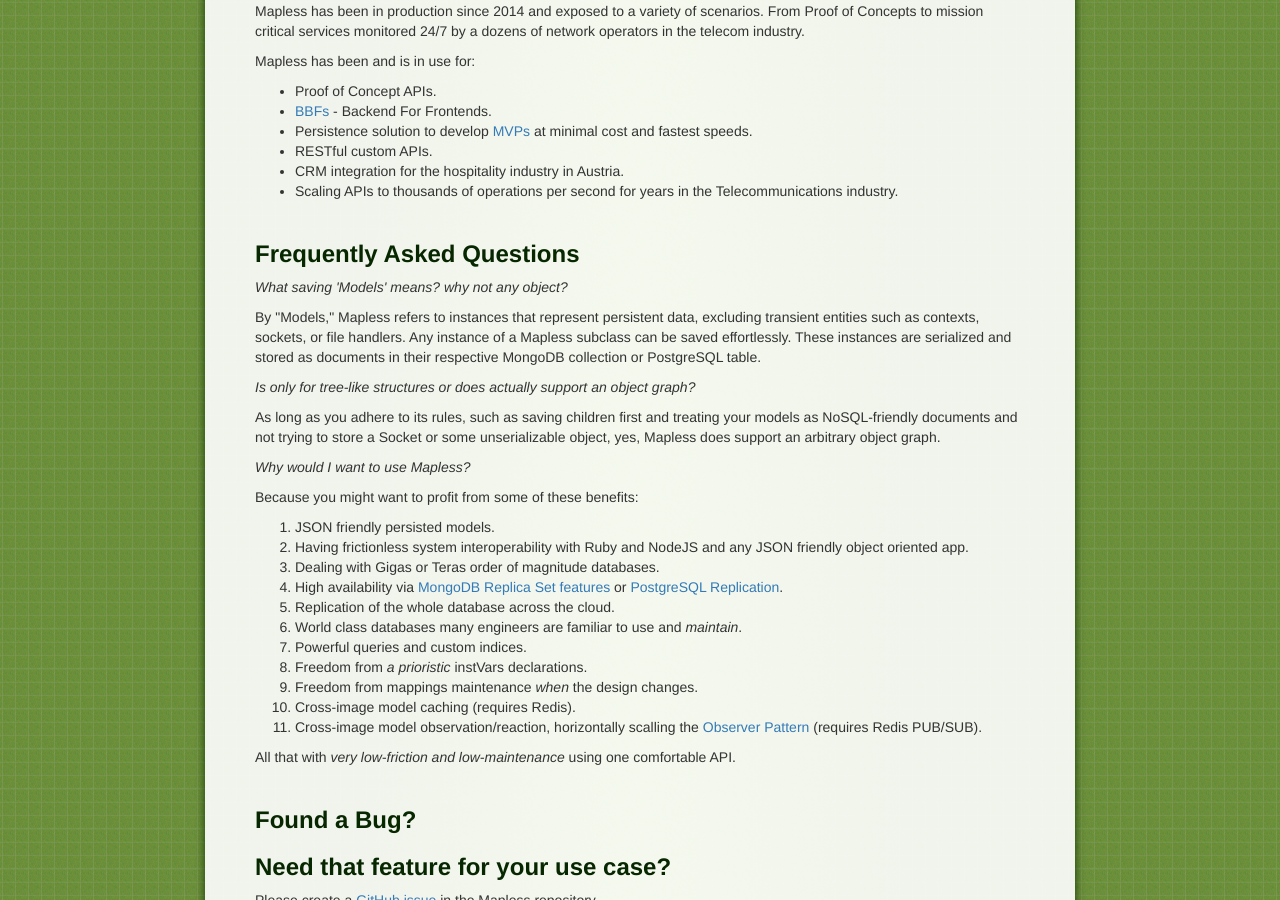
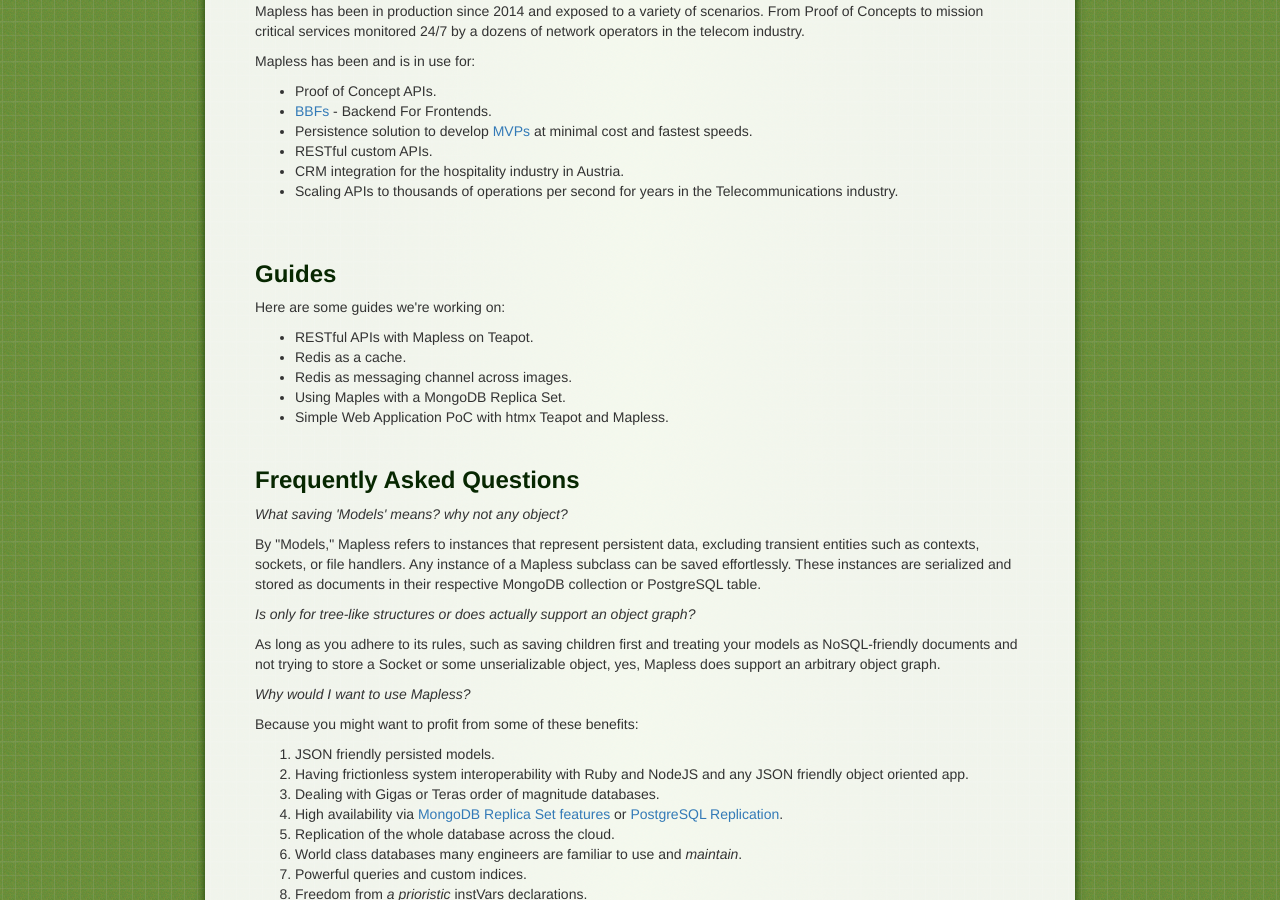
Before and after one commit to sebastianconcept/Mapless, a Jekyll site: the page built from index.html, in a window 1280 px wide and 900 px high, scrolled down 6425 px. Built offline with Jekyll 4.4.1, drawn with Linux system fonts in a browser that asks for light colours; nearby versions of some CDN libraries.

```diff
--- a/_config.yml
+++ b/_config.yml
@@ -22,8 +22,8 @@
 markdown: kramdown
 highlighter: pygments
 
-# title: Your awesome title
-# email: your-email@example.com
+# title: Mapless
+# email: sebastianconcept@gmail.com
 # description: >- # this means to ignore newlines until "baseurl:"
 #   Write an awesome description for your new site here. You can edit this
 #   line in _config.yml. It will appear in your document head meta (for
--- a/index.html
+++ b/index.html
@@ -224,6 +224,20 @@
                     </div>
                 </div>
 
+                <div class="col-md-12 ">
+                    <div class="elaborate extraTop">
+                        <h5>Guides</h5>
+                        <p>Here are some guides we're working on:</p>
+                        <ul>
+                            <li>RESTful APIs with Mapless on Teapot.</li>
+                            <li>Redis as a cache.</li>
+                            <li>Redis as messaging channel across images.</li>
+                            <li>Using Maples with a MongoDB Replica Set.</li>
+                            <li>Simple Web Application PoC with htmx Teapot and Mapless.</li>
+                        </ul>
+                    </div>
+                </div>
+
                  <div id="involved" class="col-md-12 ">
                     <div class="elaborate">
                         <h5 class="">Frequently Asked Questions</h5>
```
Also changed, not shown: 2 other files.
